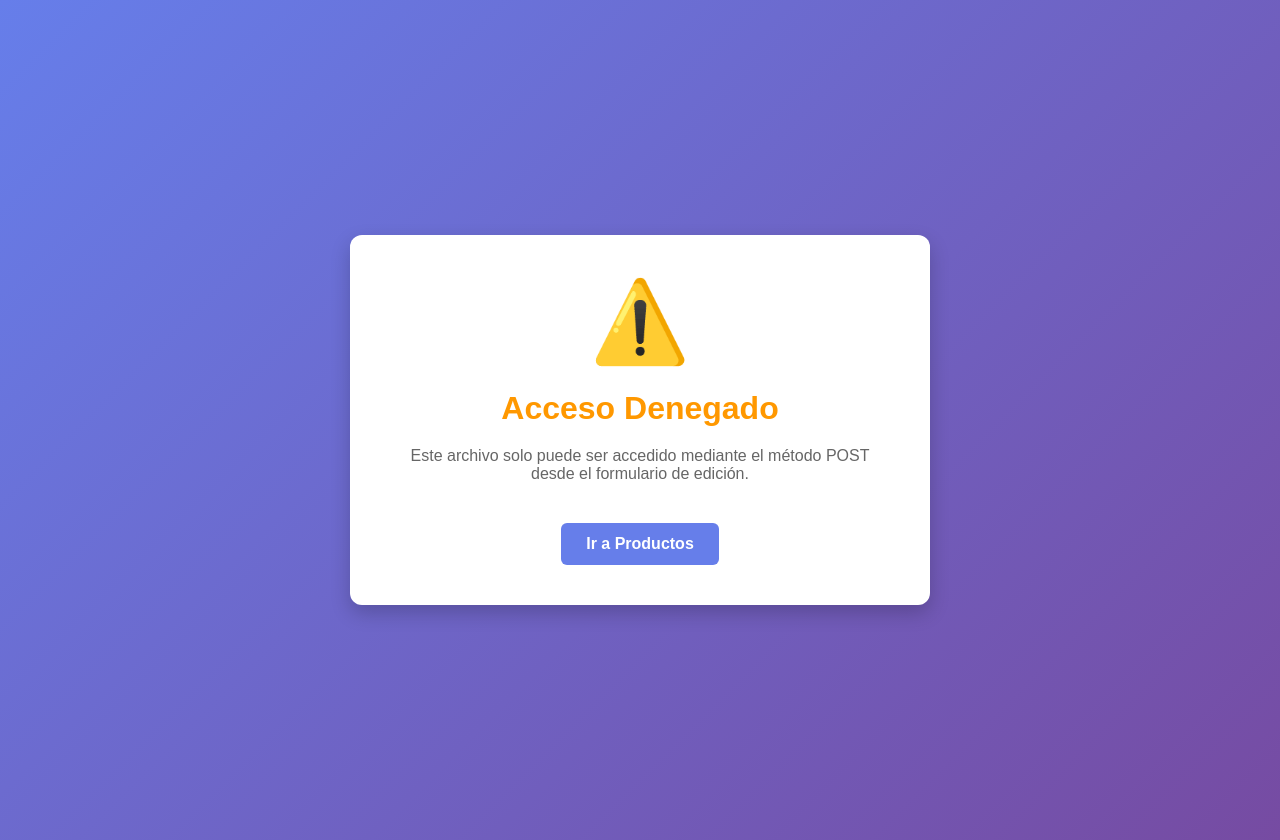
After one commit to N0x370z/tecweb, a PHP site: page /update_producto.php in a window 1280 px wide. The commit adds this page. Run offline with PHP 8.4, Linux system fonts and the light colour scheme.

Commit message:
Correccion de errores dentro de archivos, modificación para el funcionamiento adecuado  y agregacion de uno mas para el correcto funcionamiento entre archivos

```diff
--- a/practicas/p10/get_row_action.html
+++ b/practicas/p10/get_row_action.html
@@ -72,7 +72,7 @@
         </table>
         <script>
             function send2form(name, age) {     //form) {
-                var urlForm = "http://localhost/buap/tecweb/practicas/p07/formulario.php";
+                var urlForm = "http://localhost/tecweb/practicas/p10/formulario.php";
                 var propName = "nombre="+name;
                 var propAge = "edad="+age;
                 window.open(urlForm+"?"+propName+"&"+propAge);
--- a/practicas/p10/post_row_action.html
+++ b/practicas/p10/post_row_action.html
@@ -89,7 +89,7 @@
                 console.log(form);
 
                 form.method = 'POST';
-                form.action = 'http://localhost/buap/tecweb/practicas/p07/formulario.php';
+                form.action = 'http://localhost/tecweb/practicas/p10/formulario.php';
 
                 document.body.appendChild(form);
                 form.submit();
--- /dev/null
+++ b/practicas/p10/update_producto.php
@@ -0,0 +1,290 @@
+<?php
+// Conexión a MySQL
+$link = mysqli_connect("localhost", "root", "JoshelinLun407", "marketzone");
+
+// Chequear conexión
+if($link === false){
+    die("ERROR: No pudo conectarse con la DB. " . mysqli_connect_error());
+}
+
+// Establecer charset
+mysqli_set_charset($link, "utf8");
+
+// Verificar que se recibieron datos por POST
+if ($_SERVER["REQUEST_METHOD"] == "POST") {
+
+    // Obtener y sanitizar datos del formulario
+    $id = mysqli_real_escape_string($link, $_POST['id']);
+    $nombre = mysqli_real_escape_string($link, $_POST['nombre']);
+    $marca = mysqli_real_escape_string($link, $_POST['marca']);
+    $modelo = mysqli_real_escape_string($link, $_POST['modelo']);
+    $precio = mysqli_real_escape_string($link, $_POST['precio']);
+    $detalles = mysqli_real_escape_string($link, $_POST['detalles']);
+    $unidades = mysqli_real_escape_string($link, $_POST['unidades']);
+    $imagen = mysqli_real_escape_string($link, $_POST['imagen']);
+
+    // Si la imagen está vacía, usar imagen por defecto
+    if (empty($imagen)) {
+        $imagen = 'img/default.png';
+    }
+
+    // Construir la consulta UPDATE
+    $sql = "UPDATE productos SET
+            nombre='$nombre',
+            marca='$marca',
+            modelo='$modelo',
+            precio=$precio,
+            detalles='$detalles',
+            unidades=$unidades,
+            imagen='$imagen'
+            WHERE id=$id";
+
+    // Ejecutar la actualización del registro
+    if(mysqli_query($link, $sql)){
+        echo '<!DOCTYPE html>
+<html lang="es">
+<head>
+    <meta charset="UTF-8">
+    <meta name="viewport" content="width=device-width, initial-scale=1.0">
+    <title>Actualización Exitosa</title>
+    <style>
+        body {
+            font-family: Arial, sans-serif;
+            background: linear-gradient(135deg, #667eea 0%, #764ba2 100%);
+            display: flex;
+            justify-content: center;
+            align-items: center;
+            min-height: 100vh;
+            margin: 0;
+            padding: 20px;
+        }
+        .container {
+            background: white;
+            padding: 40px;
+            border-radius: 12px;
+            box-shadow: 0 8px 20px rgba(0,0,0,0.2);
+            text-align: center;
+            max-width: 600px;
+            width: 100%;
+        }
+        h1 {
+            color: #28a745;
+            margin-bottom: 20px;
+        }
+        .icono-exito {
+            font-size: 80px;
+            color: #28a745;
+            margin-bottom: 20px;
+        }
+        .info-producto {
+            background: #f8f9fa;
+            padding: 20px;
+            border-radius: 8px;
+            margin: 20px 0;
+            text-align: left;
+        }
+        .info-producto p {
+            margin: 8px 0;
+            color: #333;
+        }
+        .info-producto strong {
+            color: #667eea;
+        }
+        .botones {
+            margin-top: 30px;
+        }
+        .btn {
+            display: inline-block;
+            padding: 12px 25px;
+            margin: 5px;
+            text-decoration: none;
+            border-radius: 6px;
+            font-weight: bold;
+            transition: all 0.3s;
+        }
+        .btn-primary {
+            background-color: #667eea;
+            color: white;
+        }
+        .btn-primary:hover {
+            background-color: #5568d3;
+        }
+        .btn-secondary {
+            background-color: #6c757d;
+            color: white;
+        }
+        .btn-secondary:hover {
+            background-color: #5a6268;
+        }
+    </style>
+</head>
+<body>
+    <div class="container">
+        <div class="icono-exito">✅</div>
+        <h1>¡Producto Actualizado Exitosamente!</h1>
+
+        <div class="info-producto">
+            <p><strong>ID:</strong> ' . htmlspecialchars($id) . '</p>
+            <p><strong>Nombre:</strong> ' . htmlspecialchars($nombre) . '</p>
+            <p><strong>Marca:</strong> ' . htmlspecialchars($marca) . '</p>
+            <p><strong>Modelo:</strong> ' . htmlspecialchars($modelo) . '</p>
+            <p><strong>Precio:</strong> $' . number_format($precio, 2) . '</p>
+            <p><strong>Unidades:</strong> ' . htmlspecialchars($unidades) . '</p>
+        </div>
+
+        <div class="botones">
+            <a href="get_productos_vigentes_v2.php" class="btn btn-primary">Ver Productos Vigentes</a>
+            <a href="get_productos_xhtml_v2.php?tope=100" class="btn btn-secondary">Ver Productos por Unidades</a>
+        </div>
+    </div>
+</body>
+</html>';
+    } else {
+        echo '<!DOCTYPE html>
+<html lang="es">
+<head>
+    <meta charset="UTF-8">
+    <meta name="viewport" content="width=device-width, initial-scale=1.0">
+    <title>Error en Actualización</title>
+    <style>
+        body {
+            font-family: Arial, sans-serif;
+            background: linear-gradient(135deg, #f093fb 0%, #f5576c 100%);
+            display: flex;
+            justify-content: center;
+            align-items: center;
+            min-height: 100vh;
+            margin: 0;
+            padding: 20px;
+        }
+        .container {
+            background: white;
+            padding: 40px;
+            border-radius: 12px;
+            box-shadow: 0 8px 20px rgba(0,0,0,0.2);
+            text-align: center;
+            max-width: 600px;
+            width: 100%;
+        }
+        h1 {
+            color: #dc3545;
+            margin-bottom: 20px;
+        }
+        .icono-error {
+            font-size: 80px;
+            color: #dc3545;
+            margin-bottom: 20px;
+        }
+        .error-detalle {
+            background: #f8d7da;
+            border: 1px solid #f5c6cb;
+            color: #721c24;
+            padding: 15px;
+            border-radius: 6px;
+            margin: 20px 0;
+            text-align: left;
+            word-wrap: break-word;
+        }
+        .btn {
+            display: inline-block;
+            padding: 12px 25px;
+            margin-top: 20px;
+            text-decoration: none;
+            border-radius: 6px;
+            font-weight: bold;
+            background-color: #6c757d;
+            color: white;
+            transition: all 0.3s;
+        }
+        .btn:hover {
+            background-color: #5a6268;
+        }
+    </style>
+</head>
+<body>
+    <div class="container">
+        <div class="icono-error">❌</div>
+        <h1>Error al Actualizar</h1>
+
+        <div class="error-detalle">
+            <p><strong>No se pudo ejecutar la consulta SQL:</strong></p>
+            <p>' . htmlspecialchars($sql) . '</p>
+            <p><strong>Error:</strong> ' . mysqli_error($link) . '</p>
+        </div>
+
+        <a href="javascript:history.back()" class="btn">Volver al Formulario</a>
+    </div>
+</body>
+</html>';
+    }
+} else {
+    echo '<!DOCTYPE html>
+<html lang="es">
+<head>
+    <meta charset="UTF-8">
+    <meta name="viewport" content="width=device-width, initial-scale=1.0">
+    <title>Acceso Denegado</title>
+    <style>
+        body {
+            font-family: Arial, sans-serif;
+            background: linear-gradient(135deg, #667eea 0%, #764ba2 100%);
+            display: flex;
+            justify-content: center;
+            align-items: center;
+            min-height: 100vh;
+            margin: 0;
+            padding: 20px;
+        }
+        .container {
+            background: white;
+            padding: 40px;
+            border-radius: 12px;
+            box-shadow: 0 8px 20px rgba(0,0,0,0.2);
+            text-align: center;
+            max-width: 500px;
+            width: 100%;
+        }
+        h1 {
+            color: #ff9800;
+            margin-bottom: 20px;
+        }
+        .icono-advertencia {
+            font-size: 80px;
+            color: #ff9800;
+            margin-bottom: 20px;
+        }
+        p {
+            color: #666;
+            font-size: 16px;
+            margin: 20px 0;
+        }
+        .btn {
+            display: inline-block;
+            padding: 12px 25px;
+            margin-top: 20px;
+            text-decoration: none;
+            border-radius: 6px;
+            font-weight: bold;
+            background-color: #667eea;
+            color: white;
+            transition: all 0.3s;
+        }
+        .btn:hover {
+            background-color: #5568d3;
+        }
+    </style>
+</head>
+<body>
+    <div class="container">
+        <div class="icono-advertencia">⚠️</div>
+        <h1>Acceso Denegado</h1>
+        <p>Este archivo solo puede ser accedido mediante el método POST desde el formulario de edición.</p>
+        <a href="get_productos_vigentes_v2.php" class="btn">Ir a Productos</a>
+    </div>
+</body>
+</html>';
+}
+
+// Cerrar la conexión
+mysqli_close($link);
+?>
```
Also changed, not shown: practicas/p10/get_productos_vigentes_v2.php (+92 -8 lines).
